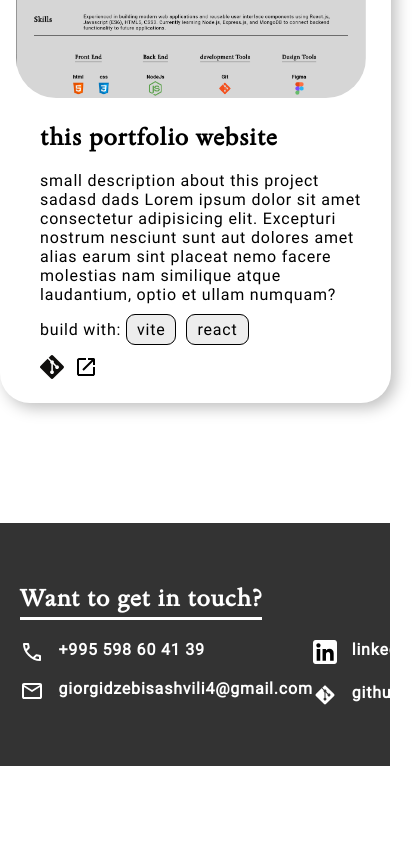
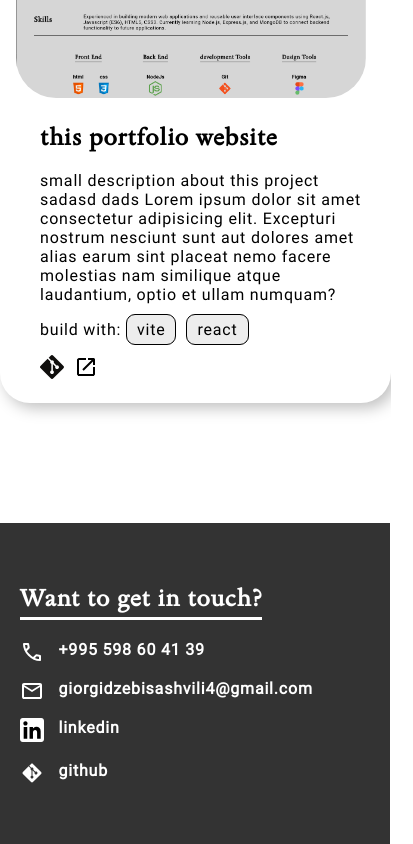
Before and after one commit to giorgidzebisashvili4/portfolio, a React (Vite) app: page / in a window 390 px wide. Shown: the part 3703-4547 px from the top of the page, 413 px wide, since content can reach past the window. Before the commit the page ends 4469 px from the top, so only its background shows below. Built offline with nearby package versions, Linux system fonts and the light colour scheme.

Commit message:
addabted all sections on phone size

```diff
--- a/src/components/Contact.module.css
+++ b/src/components/Contact.module.css
@@ -1,6 +1,7 @@
 .contact-links {
   display: flex;
   justify-content: space-between;
+  flex-wrap: wrap;
 }
 
 .contact {
--- a/src/components/Projects.module.css
+++ b/src/components/Projects.module.css
@@ -62,3 +62,5 @@
   border-radius: 9px;
   margin-right: 10px;
 }
+@media (max-width: 825px) {
+}
--- a/src/components/Skills.module.css
+++ b/src/components/Skills.module.css
@@ -1,6 +1,7 @@
 .skills {
   background-color: rgb(241, 241, 241);
   padding: 80px 0px 60px 0px;
+  margin-top: 0;
   width: 100%;
 }
 .skills > div {
```
